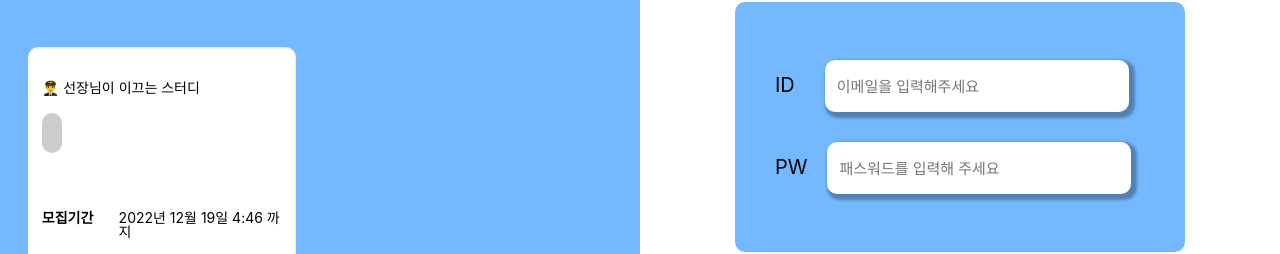
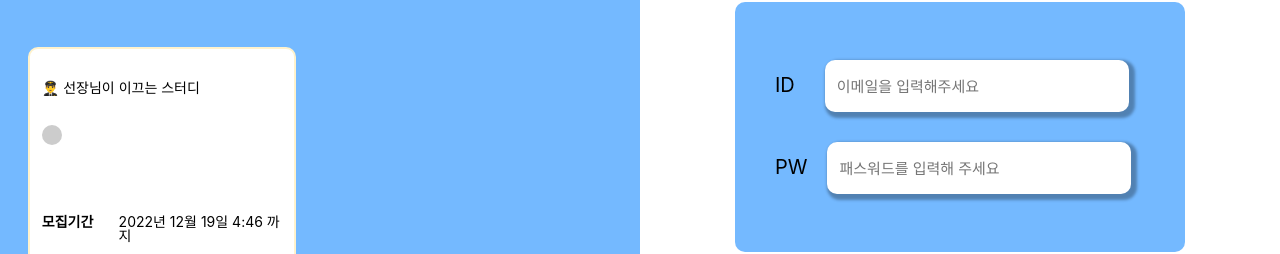
Before and after one commit to YujeanSohn/onpiece_client, a React (Create React App) app: page /login in a window 1280 px wide. Shown: the part 278-532 px from the top of the page. Built offline with nearby package versions, Linux system fonts and the light colour scheme.

Commit message:
modify tag to enable delete on isRemovable option

```diff
--- a/src/components/Tag.js
+++ b/src/components/Tag.js
@@ -1,14 +1,7 @@
 import React from "react";
 import styled from "styled-components";
 
-const Wrapper = styled.span`
-  margin-right: 10px;
-  padding: 10px;
-  border-radius: 15px;
-  background-color: ${(props) => props.bgColor};
-`;
-
-function Tag({ type, text, handler }) {
+function Tag({ type, text, isRemovable, handler }) {
   let bgColor = "";
   if (type === "level") {
     switch (text) {
@@ -59,23 +52,36 @@ function Tag({ type, text, handler }) {
       case "PHP":
         bgColor = "#fdcb6e";
         break;
-
       default:
         console.log("wrong category type");
         bgColor = "#cccccc";
     }
   }
 
-  let cancel = "";
-  if (type === "category") {
-    cancel = "X";
-  }
-
   return (
-    <Wrapper onClick={handler} bgColor={bgColor}>
-      {text} {cancel}
+    <Wrapper bgColor={bgColor}>
+      {text}{" "}
+      <Btn show={isRemovable} onClick={handler}>
+        ✖
+      </Btn>
     </Wrapper>
   );
 }
 
+const Wrapper = styled.div`
+  float: left;
+  padding: 10px;
+  border-radius: 15px;
+  background-color: ${(props) => props.bgColor};
+`;
+
+const Btn = styled.button`
+  display: ${(props) => (props.show ? "" : "none")};
+  border: none;
+  background: transparent;
+  :hover {
+    cursor: pointer;
+  }
+`;
+
 export default Tag;
```
